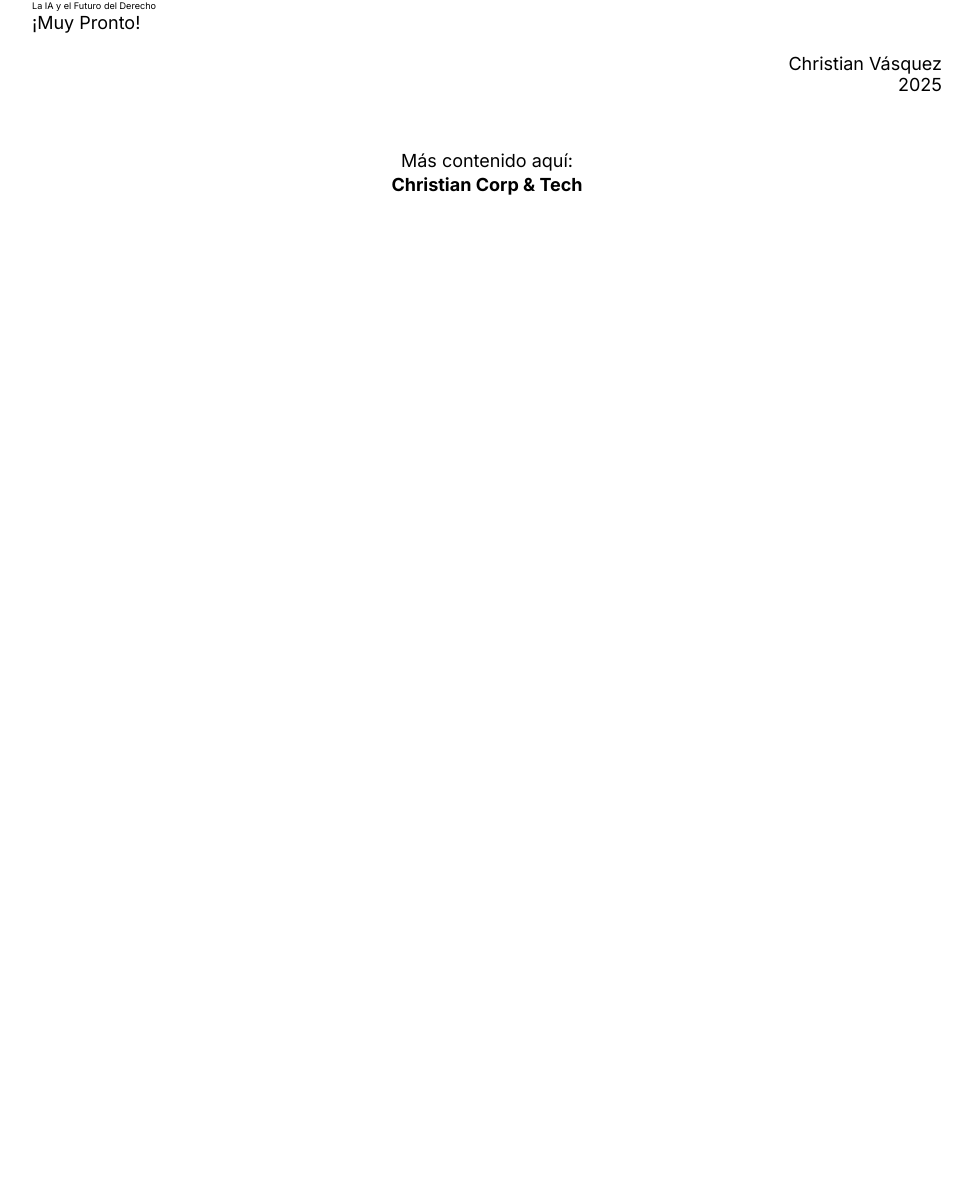
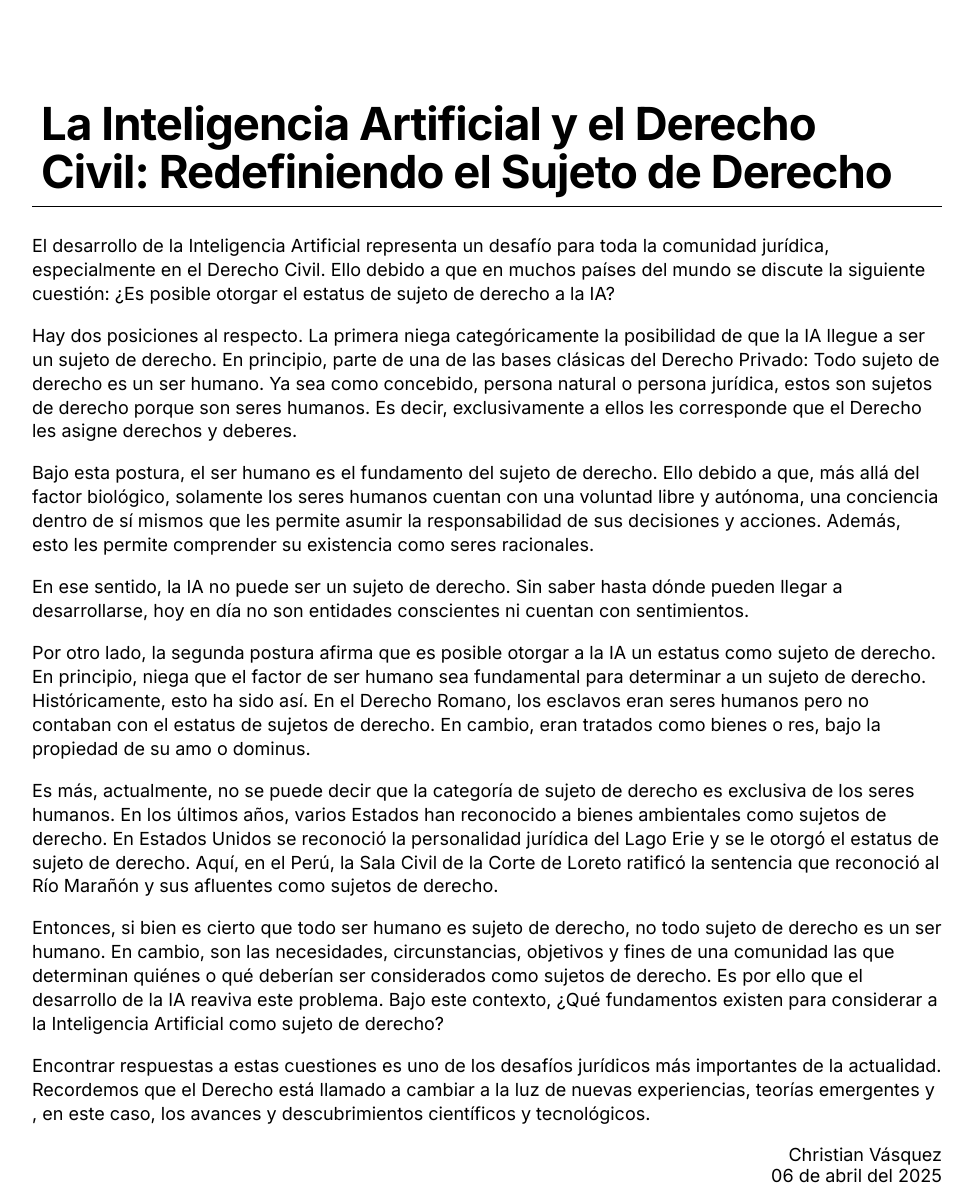
Before and after one commit to ChristianVR-77/Christian-Corp-Tech, a plain HTML site: page blog-ia-derecho.html in a window 1280 px wide. Shown: the top 1189 px of the page, without its empty margins (153-1126 px from the left). Before the commit the page ends 800 px from the top, so only its background shows below. Drawn offline with Linux system fonts and the light colour scheme; a web font is replaced by a local one.

Commit message:
Update blog-ia-derecho.html

```diff
--- a/blog-ia-derecho.html
+++ b/blog-ia-derecho.html
@@ -3,17 +3,24 @@
 <head>
     <meta charset="UTF-8">
     <meta name="viewport" content="width=device-width, initial-scale=1.0">
-    <link rel="stylesheet" href="styleblog.css">
-    <title>La IA y el Futuro del Derecho</title>
+    <link rel="stylesheet" media="all" href="styleblog.css">
+    <title>La Inteligencia Artificial y el Derecho Civil: Redefiniendo el Sujeto de Derecho</title>
 </head>
 <body id="body">
     <div id="content">
         <div id="doc">
-            <topic class="huge">La IA y el Futuro del Derecho</topic>
-            <p>¡Muy Pronto!</p>
+            <h1><strong>La Inteligencia Artificial y el Derecho Civil: Redefiniendo el Sujeto de Derecho</strong></h1>
+            <p>El desarrollo de la Inteligencia Artificial representa un desafío para toda la comunidad jurídica, especialmente en el Derecho Civil. Ello debido a que en muchos países del mundo se discute la siguiente cuestión: ¿Es posible otorgar el estatus de sujeto de derecho a la IA?</p>
+            <p>Hay dos posiciones al respecto. La primera niega categóricamente la posibilidad de que la IA llegue a ser un sujeto de derecho. En principio, parte de una de las bases clásicas del Derecho Privado: Todo sujeto de derecho es un ser humano. Ya sea como concebido, persona natural o persona jurídica, estos son sujetos de derecho porque son seres humanos. Es decir, exclusivamente a ellos les corresponde que el Derecho les asigne derechos y deberes.</p>
+            <p>Bajo esta postura, el ser humano es el fundamento del sujeto de derecho. Ello debido a que, más allá del factor biológico, solamente los seres humanos cuentan con una voluntad libre y autónoma, una conciencia dentro de sí mismos que les permite asumir la responsabilidad de sus decisiones y acciones. Además, esto les permite comprender su existencia como seres racionales.</p>
+            <p>En ese sentido, la IA no puede ser un sujeto de derecho. Sin saber hasta dónde pueden llegar a desarrollarse, hoy en día no son entidades conscientes ni cuentan con sentimientos.</p>
+            <p>Por otro lado, la segunda postura afirma que es posible otorgar a la IA un estatus como sujeto de derecho. En principio, niega que el factor de ser humano sea fundamental para determinar a un sujeto de derecho. Históricamente, esto ha sido así. En el Derecho Romano, los esclavos eran seres humanos pero no contaban con el estatus de sujetos de derecho. En cambio, eran tratados como bienes o res, bajo la propiedad de su amo o dominus.</p>
+            <p>Es más, actualmente, no se puede decir que la categoría de sujeto de derecho es exclusiva de los seres humanos. En los últimos años, varios Estados han reconocido a bienes ambientales como sujetos de derecho. <a href="https://mjlst.lib.umn.edu/2023/10/15/hello-my-name-iserie-personhood-for-the-great-lakes/#:~:text=Known%20as%20the%20Lake%20Erie,Lake%20Erie%2C%20including%20legal%20standing." target="_blank">En Estados Unidos se reconoció la personalidad jurídica del Lago Erie y se le otorgó el estatus de sujeto de derecho.</a> Aquí, en el Perú, <a href="https://www.pucp.edu.pe/climadecambios/noticias/se-ratifica-la-sentencia-que-declara-al-rio-maranon-como-sujeto-de-derecho-y-ahora-que-sigue/">la Sala Civil de la Corte de Loreto ratificó la sentencia que reconoció al Río Marañón y sus afluentes como sujetos de derecho.</a></p>
+            <p>Entonces, si bien es cierto que todo ser humano es sujeto de derecho, no todo sujeto de derecho es un ser humano. En cambio, son las necesidades, circunstancias, objetivos y fines de una comunidad las que determinan quiénes o qué deberían ser considerados como sujetos de derecho. Es por ello que el desarrollo de la IA reaviva este problema. Bajo este contexto, ¿Qué fundamentos existen para considerar a la Inteligencia Artificial como sujeto de derecho?</p>
+            <p>Encontrar respuestas a estas cuestiones es uno de los desafíos jurídicos más importantes de la actualidad. Recordemos que el Derecho está llamado a cambiar a la luz de nuevas experiencias, teorías emergentes y , en este caso, los avances y descubrimientos científicos y tecnológicos.</p>
         </div>
         <div id="signature" class="sig">
-            <sig>Christian Vásquez <br/> 2025</sig>
+            <sig>Christian Vásquez <br/> 06 de abril del 2025</sig>
         </div>
         <div id="footer" class="footer">
             <p>Más contenido aquí: <br/>
```
